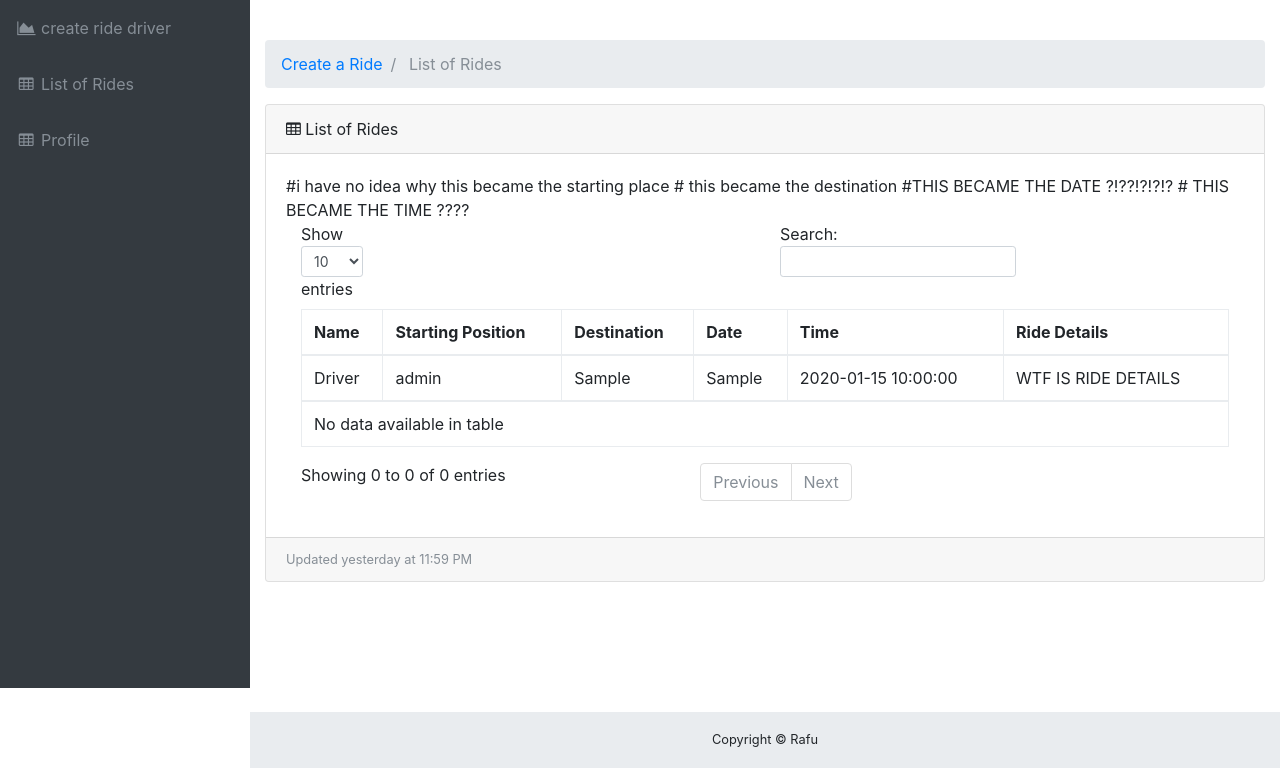
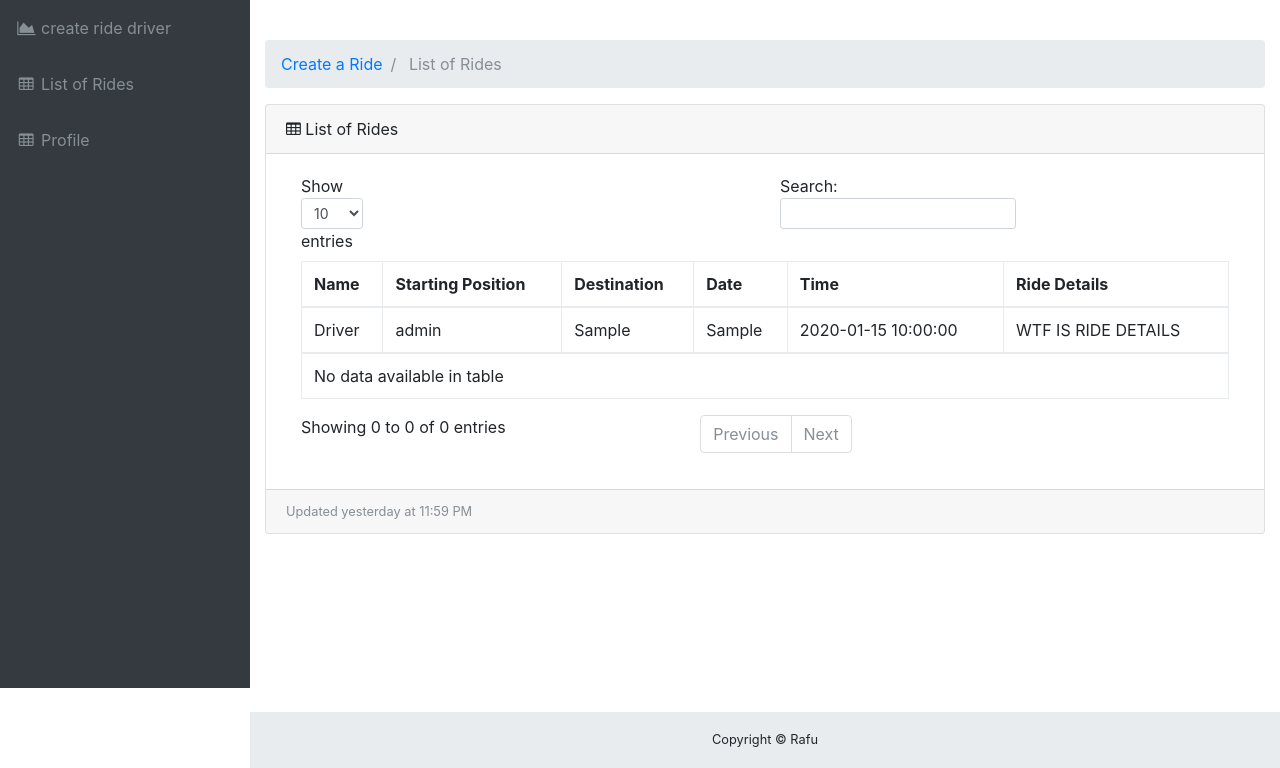
Before and after one commit to carlospker12/rafuhitch, a Flask app: template templates/listofridesP.html in a window 1280 px wide. Shown: the part 56-824 px from the top of the page. Run offline with Flask 2, Linux system fonts and the light colour scheme; the template is opened without the code that fills it: most values are stand-ins (such as "Sample title", 1, 10 or a date in 2020); some libraries are stand-ins or nearby versions.

Commit message:
removed comments

```diff
--- a/templates/listofridesP.html
+++ b/templates/listofridesP.html
@@ -30,11 +30,11 @@
                 <tr>
 
                     <td>Driver</td>
-                    <td>{{ ride.get_usertype()  }}</td> #i have no idea why this became the starting place
-                    <td>{{ ride.get_from_where() }}</td> # this became the destination
-                    <td>{{ ride.get_to()}}</td>  #THIS BECAME THE DATE ?!??!?!?!?
-                    <td>{{ ride.get_date() }}</td> # THIS BECAME THE TIME ????
-                    <td>WTF IS RIDE DETAILS</td>
+                    <td>{{ ride.get_usertype() }}</td>  {#I HAVE NO IDEA WHY THEY ARE ALL MIXED UP  #}
+                    <td>{{ ride.get_from_where() }}</td>  {#I HAVE NO IDEA WHY THEY ARE ALL MIXED UP  #}
+                    <td>{{ ride.get_to()}}</td>  {#I HAVE NO IDEA WHY THEY ARE ALL MIXED UP  #}
+                    <td>{{ ride.get_date() }}</td>  {#I HAVE NO IDEA WHY THEY ARE ALL MIXED UP  #}
+                    <td>WTF IS RIDE DETAILS</td>  {#I HAVE NO IDEA WHY THEY ARE ALL MIXED UP  #}
                 </tr>
                 {% endfor %}
               </thead>
```
